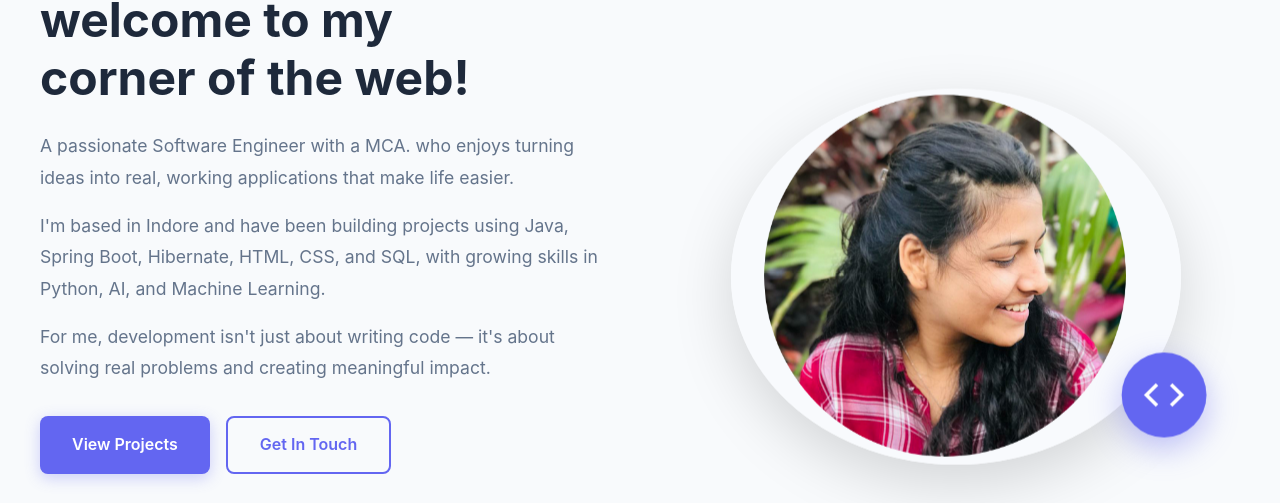
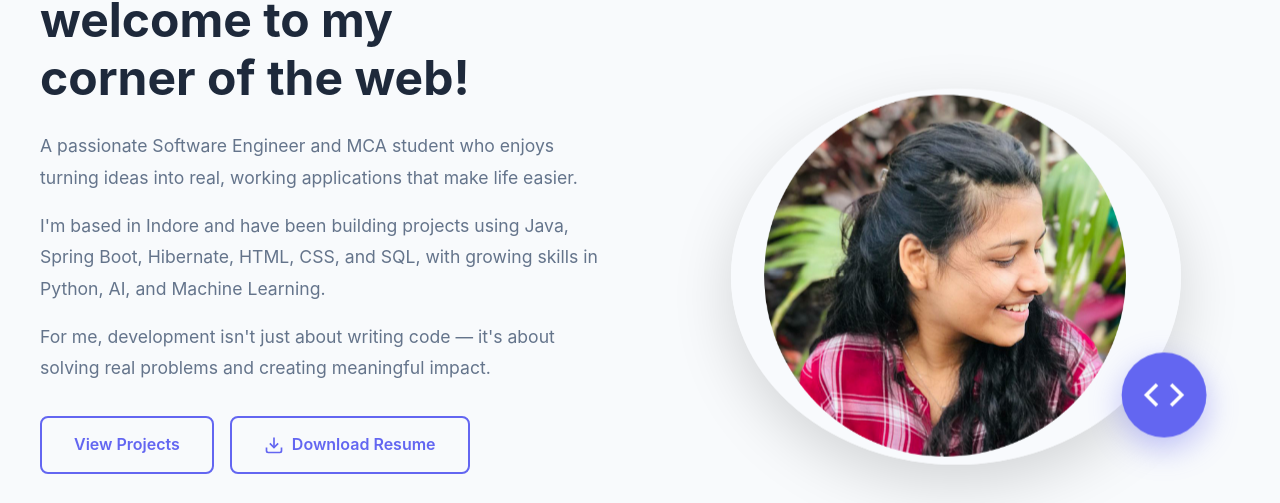
Before and after one commit to harshitalaggad/portfolio, a plain HTML site: page index.html in a window 1280 px wide. Shown: the part 224-727 px from the top of the page. Drawn offline with Linux system fonts and the light colour scheme.

Commit message:
Added resume download functionality

```diff
--- a/index.html
+++ b/index.html
@@ -37,7 +37,7 @@
                     corner of the web!
                 </h1>
                 <p class="hero-description">
-                    A passionate Software Engineer with a MCA. who enjoys turning ideas into real, working applications that make life easier.
+                    A passionate Software Engineer and MCA student who enjoys turning ideas into real, working applications that make life easier.
                 </p>
                 <p class="hero-description">
                     I'm based in Indore and have been building projects using Java, Spring Boot, Hibernate, HTML, CSS, and SQL, with growing skills in Python, AI, and Machine Learning.
@@ -47,8 +47,15 @@
                 </p>
 
                 <div class="hero-buttons">
-                    <a href="#projects" class="btn btn-primary">View Projects</a>
-                    <a href="#contact" class="btn btn-secondary">Get In Touch</a>
+                    <a href="#projects" class="btn btn-secondary">View Projects</a>
+                    <a href="resume.pdf" download="Harshita_Resume.pdf" class="btn btn-secondary">
+                        <svg width="20" height="20" viewBox="0 0 24 24" fill="none" stroke="currentColor" stroke-width="2">
+                            <path d="M21 15v4a2 2 0 0 1-2 2H5a2 2 0 0 1-2-2v-4"/>
+                            <polyline points="7 10 12 15 17 10"/>
+                            <line x1="12" y1="15" x2="12" y2="3"/>
+                        </svg>
+                        Download Resume
+                    </a>
                 </div>
 
                 <div class="hero-contact">
@@ -124,7 +131,7 @@
                             <path d="M22 10v6M2 10l10-5 10 5-10 5z"/>
                             <path d="M6 12v5c3 3 9 3 12 0v-5"/>
                         </svg>
-                        <span>Studied MCA at Medi-Caps University</span>
+                        <span>MCA Student at Medicaps University</span>
                     </div>
                     <div class="fact-item">
                         <svg width="24" height="24" viewBox="0 0 24 24" fill="none" stroke="currentColor" stroke-width="2">
@@ -384,7 +391,7 @@
                     <div class="education-content">
                         <h3>Master of Computer Applications (MCA)</h3>
                         <p class="education-school">Medicaps University, Indore</p>
-                        <p class="education-year">2023 - 2025</p>
+                        <p class="education-year">2023 - 2025 (Expected)</p>
                         <p class="education-description">Focusing on advanced software development, algorithms, and emerging technologies in AI and Machine Learning.</p>
                     </div>
                 </div>
@@ -458,7 +465,7 @@
                 </div>
 
                 <div class="contact-form-wrapper">
-<form class="contact-form" id="contactForm" action="https://formspree.io/f/mrbobend" method="POST">
+                    <form class="contact-form" id="contactForm" action="https://formspree.io/f/YOUR_FORM_ID" method="POST">
                         <div class="form-group">
                             <label for="fullName">Full Name</label>
                             <input type="text" id="fullName" name="name" placeholder="Your full name" required>
--- a/style.css
+++ b/style.css
@@ -190,10 +190,15 @@ body {
     transition: var(--transition);
     display: inline-flex;
     align-items: center;
+    justify-content: center;
     gap: 0.5rem;
     border: none;
     cursor: pointer;
     font-size: 1rem;
+}
+
+.btn svg {
+    flex-shrink: 0;
 }
 
 .btn-primary {
```
